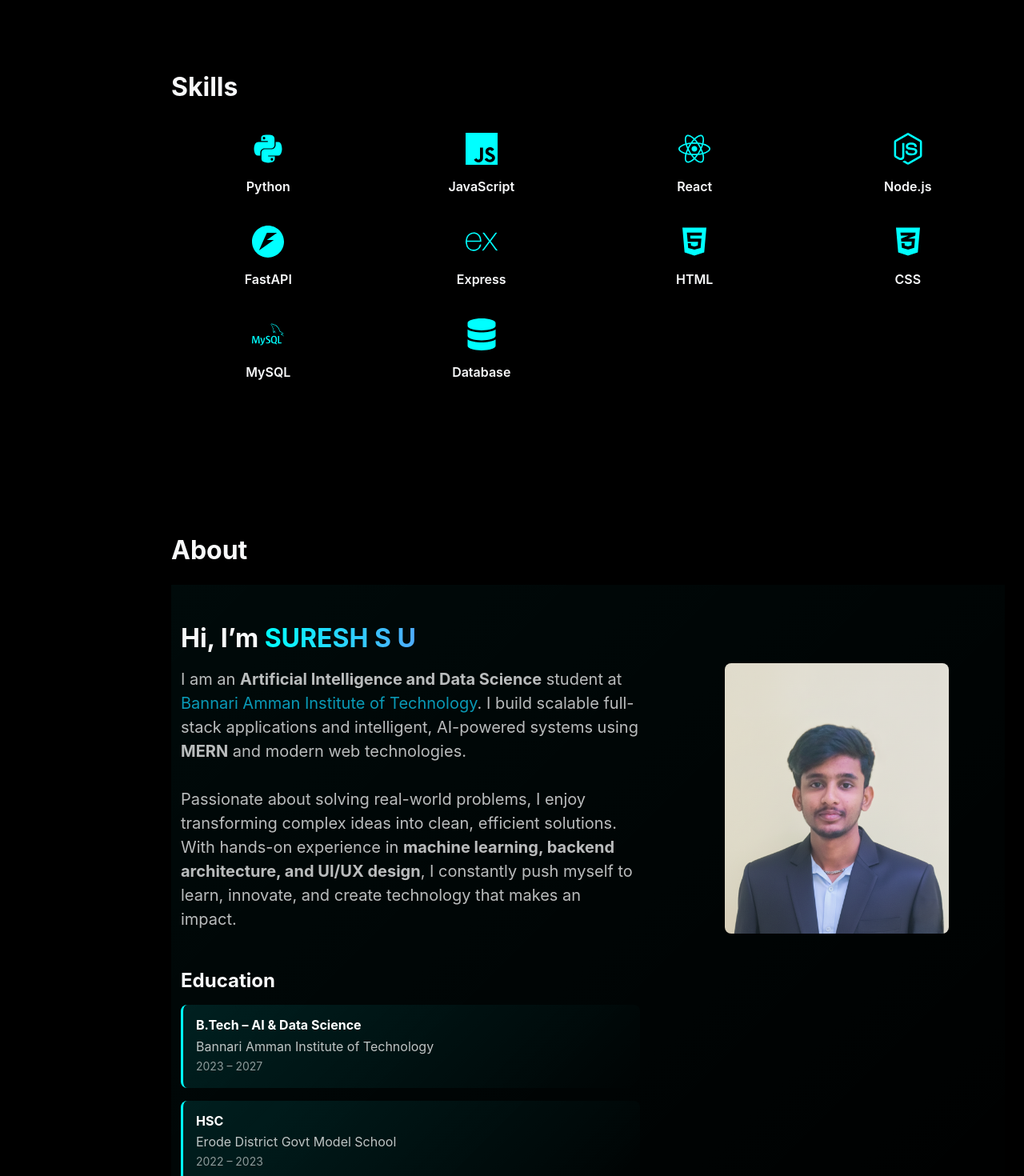
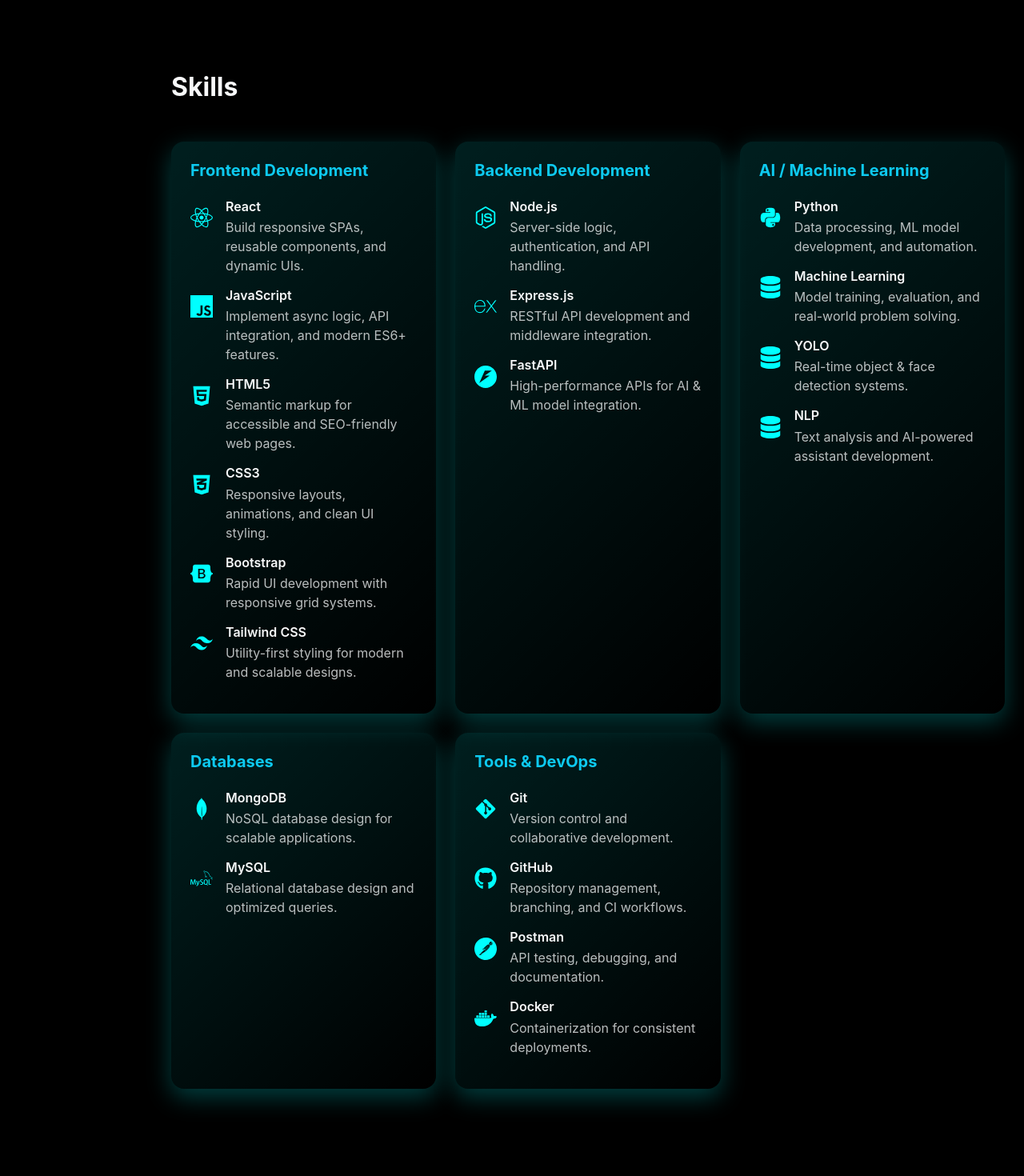
Before and after one commit to SURESH-S-U/suresh-portfolio, a React (Create React App) app: page / in a window 1280 px wide. Shown: the part 2600-4070 px from the top of the page at 80% size. Built offline with nearby package versions, Linux system fonts and the light colour scheme.

Commit message:
About And Skill Page Updated

```diff
--- a/src/components/Details.js
+++ b/src/components/Details.js
@@ -1,10 +1,13 @@
 import React from "react";
 import profile from "../assets/profile.png";
+import hackathon1 from "../assets/kpr_runner_certificate.png";
+import hackathon2 from "../assets/cit_3rd_certificate.png";
 
 const Details = ({ theme }) => {
   return (
     <div>
       <h2 className="fw-bold mb-4">About</h2>
+
       <section
         id="details"
         className="py-5"
@@ -14,11 +17,10 @@
         }}
       >
         <div className="container">
-        <div className="row align-items-center g-5">
+          <div className="row g-5">
 
             {/* TEXT CONTENT */}
             <div className="col-md-7">
-
               <h2 className="fw-bold mb-3">
                 Hi, I’m{" "}
                 <span
@@ -32,26 +34,56 @@
                 </span>
               </h2>
 
+              {/* ABOUT */}
               <p className="fs-5 opacity-75">
                 I am an <strong>Artificial Intelligence and Data Science</strong>{" "}
                 student at{" "}
                 <span className="text-info">
                   Bannari Amman Institute of Technology
                 </span>
-              . I build scalable full-stack applications and intelligent, AI-powered
-              systems using <strong>MERN</strong> and modern web technologies.
+                . I build scalable full-stack applications and intelligent,
+                AI-powered systems using <strong>MERN</strong> and modern web
+                technologies.
                 <br /><br />
-              Passionate about solving real-world problems, I enjoy transforming complex
-              ideas into clean, efficient solutions. With hands-on experience in{" "}
-              <strong>machine learning, backend architecture, and UI/UX design</strong>,
-              I constantly push myself to learn, innovate, and create technology that
-              makes an impact.
+                Passionate about solving real-world problems, I enjoy transforming
+                complex ideas into clean, efficient solutions. With hands-on
+                experience in{" "}
+                <strong>
+                  machine learning, backend architecture, and UI/UX design
+                </strong>
+                , I constantly push myself to learn, innovate, and create
+                technology that makes an impact.
               </p>
 
+              {/* WHAT I DO */}
+              <h4 className="fw-bold mt-5 mb-3">What I Do</h4>
+              <ul className="fs-6 opacity-75">
+                <li>Full-stack web development using MERN</li>
+                <li>AI & ML model integration into web applications</li>
+                <li>REST API & backend system design</li>
+                <li>Responsive UI and clean UX implementation</li>
+              </ul>
 
+              {/* TECH STACK */}
+              <h4 className="fw-bold mt-5 mb-3">Tech Stack</h4>
+              <div className="row fs-6 opacity-75">
+                <div className="col-sm-6 mb-2">
+                  <strong>Frontend:</strong> React, HTML, CSS, Bootstrap
+                </div>
+                <div className="col-sm-6 mb-2">
+                  <strong>Backend:</strong> Node.js, Express, FastAPI
+                </div>
+                <div className="col-sm-6 mb-2">
+                  <strong>Database:</strong> MongoDB, MySQL
+                </div>
+                <div className="col-sm-6 mb-2">
+                  <strong>AI / ML:</strong> Python, ML, YOLO, NLP
+                </div>
+              </div>
+
+              {/* EDUCATION */}
               <h4 className="fw-bold mt-5 mb-3">Education</h4>
 
-            {/* EDUCATION ITEMS */}
               {[
                 {
                   title: "B.Tech – AI & Data Science",
@@ -81,7 +113,7 @@
                   <h6
                     className="fw-bold mb-1"
                     style={{
-                  color: theme === "dark" ? "#ffffff" : "#0f2027"
+                      color: theme === "dark" ? "#ffffff" : "#0f2027",
                     }}
                   >
                     {edu.title}
@@ -90,9 +122,10 @@
                   <p
                     className="mb-0"
                     style={{
-                  color: theme === "dark"
+                      color:
+                        theme === "dark"
                           ? "rgba(255,255,255,0.75)"
-                    : "rgba(15,32,39,0.75)"
+                          : "rgba(15,32,39,0.75)",
                     }}
                   >
                     {edu.place}
@@ -101,6 +134,73 @@
                   </p>
                 </div>
               ))}
+
+              {/* HACKATHON ACHIEVEMENTS */}
+              <h4 className="fw-bold mt-5 mb-4">Hackathon Achievements</h4>
+
+              <div className="row g-4">
+                {/* HACKATHON 1 */}
+                <div className="col-md-6">
+                  <div
+                    className="p-4 rounded-4 h-100"
+                    style={{
+                      background:
+                        "linear-gradient(135deg, rgba(0,255,255,0.12), rgba(255,255,255,0))",
+                      boxShadow: "0 10px 30px rgba(0,255,255,0.25)",
+                    }}
+                  >
+                    <img
+                      src={hackathon1}
+                      alt="Technova Hackathon Certificate"
+                      className="img-fluid rounded-3 mb-3"
+                    />
+                    <h6 className="fw-bold">🥈 2nd Place – Technova Hackathon 2025</h6>
+                    <p className="fs-6 opacity-75 mb-1">
+                      <strong>Role:</strong> Full Stack Developer
+                    </p>
+                    <p className="fs-6 opacity-75 mb-0">
+                      Built an AI-based Face Detection, Attendance & Security
+                      Surveillance System during a competitive hackathon.
+                    </p>
+                  </div>
+                </div>
+
+                {/* HACKATHON 2 */}
+                <div className="col-md-6">
+                  <div
+                    className="p-4 rounded-4 h-100"
+                    style={{
+                      background:
+                        "linear-gradient(135deg, rgba(79,172,254,0.15), rgba(255,255,255,0))",
+                      boxShadow: "0 10px 30px rgba(79,172,254,0.25)",
+                    }}
+                  >
+                    <img
+                      src={hackathon2}
+                      alt="Hack the Horizon Certificate"
+                      className="img-fluid rounded-3 mb-3"
+                    />
+                    <h6 className="fw-bold">
+                      🥉 3rd Place – Hack the Horizon (24-Hr Hackathon)
+                    </h6>
+                    <p className="fs-6 opacity-75 mb-1">
+                      <strong>Role:</strong> Full Stack Developer
+                    </p>
+                    <p className="fs-6 opacity-75 mb-0">
+                      Developed an AI-powered Lawyer Assistant application with
+                      intelligent legal query handling and AI integration.
+                    </p>
+                  </div>
+                </div>
+              </div>
+
+              {/* CAREER OBJECTIVE */}
+              <h4 className="fw-bold mt-5 mb-3">Career Objective</h4>
+              <p className="fs-6 opacity-75">
+                I’m seeking opportunities as a Web / Full Stack Developer where I
+                can apply my skills, contribute to impactful projects, and grow
+                as an engineer in a collaborative environment.
+              </p>
             </div>
 
             {/* IMAGE */}
@@ -111,11 +211,10 @@
                 className="img-fluid rounded-3"
                 style={{
                   maxWidth: "280px",
-                marginTop: "-400px",   // ⬆️ moves image up
+                  marginTop: "-60px",
                 }}
               />
             </div>
-
 
           </div>
         </div>
--- a/src/components/Skills.js
+++ b/src/components/Skills.js
@@ -1,63 +1,195 @@
 import React from "react";
 import {
-  FaPython, FaReact, FaNodeJs, FaHtml5, FaCss3Alt, FaDatabase
+  FaPython,
+  FaReact,
+  FaNodeJs,
+  FaHtml5,
+  FaCss3Alt,
+  FaDatabase,
+  FaGitAlt,
+  FaGithub,
 } from "react-icons/fa";
 import {
-  SiJavascript, SiFastapi, SiExpress, SiMysql
+  SiJavascript,
+  SiFastapi,
+  SiExpress,
+  SiMysql,
+  SiMongodb,
+  SiBootstrap,
+  SiTailwindcss,
+  SiPostman,
+  SiDocker,
 } from "react-icons/si";
 
-const skills = [
-  { name: "Python", icon: <FaPython /> },
-  { name: "JavaScript", icon: <SiJavascript /> },
-  { name: "React", icon: <FaReact /> },
-  { name: "Node.js", icon: <FaNodeJs /> },
-  { name: "FastAPI", icon: <SiFastapi /> },
-  { name: "Express", icon: <SiExpress /> },
-  { name: "HTML", icon: <FaHtml5 /> },
-  { name: "CSS", icon: <FaCss3Alt /> },
-  { name: "MySQL", icon: <SiMysql /> },
-  { name: "Database", icon: <FaDatabase /> },
+const skillGroups = [
+  {
+    title: "Frontend Development",
+    skills: [
+      {
+        name: "React",
+        icon: <FaReact />,
+        desc: "Build responsive SPAs, reusable components, and dynamic UIs."
+      },
+      {
+        name: "JavaScript",
+        icon: <SiJavascript />,
+        desc: "Implement async logic, API integration, and modern ES6+ features."
+      },
+      {
+        name: "HTML5",
+        icon: <FaHtml5 />,
+        desc: "Semantic markup for accessible and SEO-friendly web pages."
+      },
+      {
+        name: "CSS3",
+        icon: <FaCss3Alt />,
+        desc: "Responsive layouts, animations, and clean UI styling."
+      },
+      {
+        name: "Bootstrap",
+        icon: <SiBootstrap />,
+        desc: "Rapid UI development with responsive grid systems."
+      },
+      {
+        name: "Tailwind CSS",
+        icon: <SiTailwindcss />,
+        desc: "Utility-first styling for modern and scalable designs."
+      },
+    ],
+  },
+  {
+    title: "Backend Development",
+    skills: [
+      {
+        name: "Node.js",
+        icon: <FaNodeJs />,
+        desc: "Server-side logic, authentication, and API handling."
+      },
+      {
+        name: "Express.js",
+        icon: <SiExpress />,
+        desc: "RESTful API development and middleware integration."
+      },
+      {
+        name: "FastAPI",
+        icon: <SiFastapi />,
+        desc: "High-performance APIs for AI & ML model integration."
+      },
+    ],
+  },
+  {
+    title: "AI / Machine Learning",
+    skills: [
+      {
+        name: "Python",
+        icon: <FaPython />,
+        desc: "Data processing, ML model development, and automation."
+      },
+      {
+        name: "Machine Learning",
+        icon: <FaDatabase />,
+        desc: "Model training, evaluation, and real-world problem solving."
+      },
+      {
+        name: "YOLO",
+        icon: <FaDatabase />,
+        desc: "Real-time object & face detection systems."
+      },
+      {
+        name: "NLP",
+        icon: <FaDatabase />,
+        desc: "Text analysis and AI-powered assistant development."
+      },
+    ],
+  },
+  {
+    title: "Databases",
+    skills: [
+      {
+        name: "MongoDB",
+        icon: <SiMongodb />,
+        desc: "NoSQL database design for scalable applications."
+      },
+      {
+        name: "MySQL",
+        icon: <SiMysql />,
+        desc: "Relational database design and optimized queries."
+      },
+    ],
+  },
+  {
+    title: "Tools & DevOps",
+    skills: [
+      {
+        name: "Git",
+        icon: <FaGitAlt />,
+        desc: "Version control and collaborative development."
+      },
+      {
+        name: "GitHub",
+        icon: <FaGithub />,
+        desc: "Repository management, branching, and CI workflows."
+      },
+      {
+        name: "Postman",
+        icon: <SiPostman />,
+        desc: "API testing, debugging, and documentation."
+      },
+      {
+        name: "Docker",
+        icon: <SiDocker />,
+        desc: "Containerization for consistent deployments."
+      },
+    ],
+  },
 ];
 
 const Skills = () => {
   return (
     <section className="py-5" id="skills">
-      <h2 className="fw-bold mb-4">Skills</h2>
+      <h2 className="fw-bold mb-5">Skills</h2>
 
-      <div className="row g-4 text-center">
-        {skills.map((skill, index) => (
-          <div key={index} className="col-6 col-md-4 col-lg-3">
+      <div className="row g-4">
+        {skillGroups.map((group, idx) => (
+          <div key={idx} className="col-12 col-md-6 col-lg-4">
+            <div
+              className="p-4 rounded-4 h-100"
+              style={{
+                background:
+                  "linear-gradient(135deg, rgba(0,255,255,0.12), rgba(255,255,255,0))",
+                boxShadow: "0 10px 30px rgba(0,255,255,0.25)",
+                transition: "transform 0.3s ease",
+              }}
+              onMouseEnter={(e) =>
+                (e.currentTarget.style.transform = "translateY(-8px)")
+              }
+              onMouseLeave={(e) =>
+                (e.currentTarget.style.transform = "translateY(0)")
+              }
+            >
+              <h5 className="fw-bold mb-4 text-info">{group.title}</h5>
 
+              {group.skills.map((skill, i) => (
+                <div key={i} className="d-flex mb-3">
                   <div
-              className="d-flex flex-column align-items-center justify-content-center"
-              style={{
-                transition: "transform 0.3s ease",
-                cursor: "default"
-              }}
-              onMouseEnter={(e) => {
-                e.currentTarget.style.transform = "translateY(-6px)";
-              }}
-              onMouseLeave={(e) => {
-                e.currentTarget.style.transform = "translateY(0)";
-              }}
-            >
-              {/* ICON */}
-              <div
-                className="fs-1 mb-2"
+                    className="fs-3 me-3"
                     style={{
                       color: "#00ffff",
-                  textShadow: "0 0 12px rgba(0,255,255,0.7)"
+                      textShadow: "0 0 10px rgba(0,255,255,0.7)",
                     }}
                   >
                     {skill.icon}
                   </div>
 
-              {/* NAME */}
-              <span className="fw-semibold fs-6">
-                {skill.name}
-              </span>
+                  <div>
+                    <h6 className="fw-semibold mb-1">{skill.name}</h6>
+                    <p className="fs-6 opacity-75 mb-0">
+                      {skill.desc}
+                    </p>
                   </div>
-
+                </div>
+              ))}
+            </div>
           </div>
         ))}
       </div>
```
Also changed, not shown: src/assets/cit_3rd_certificate.png (added), src/assets/kpr_runner_certificate.png (added). Lines whose indentation alone changed are shown as unchanged.
